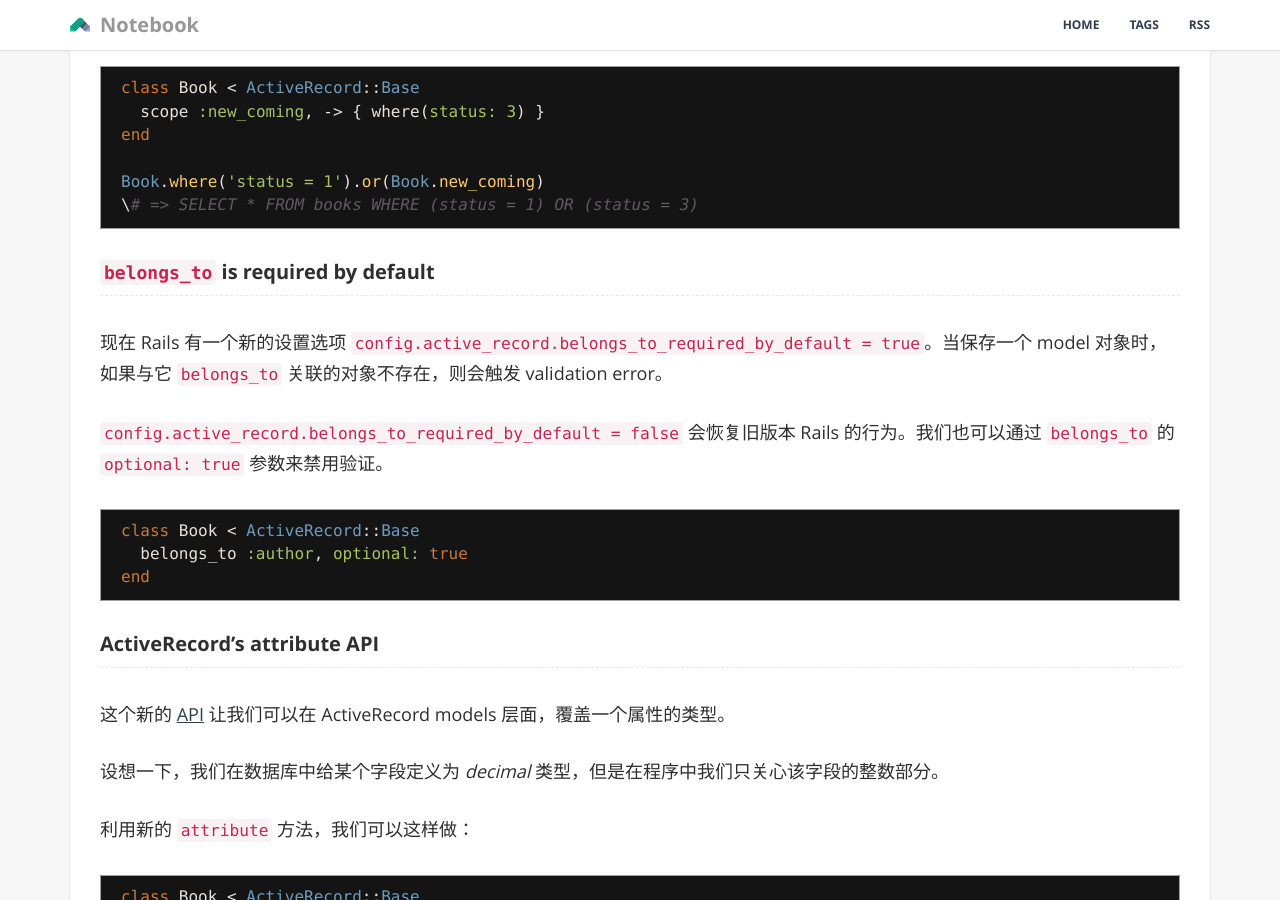
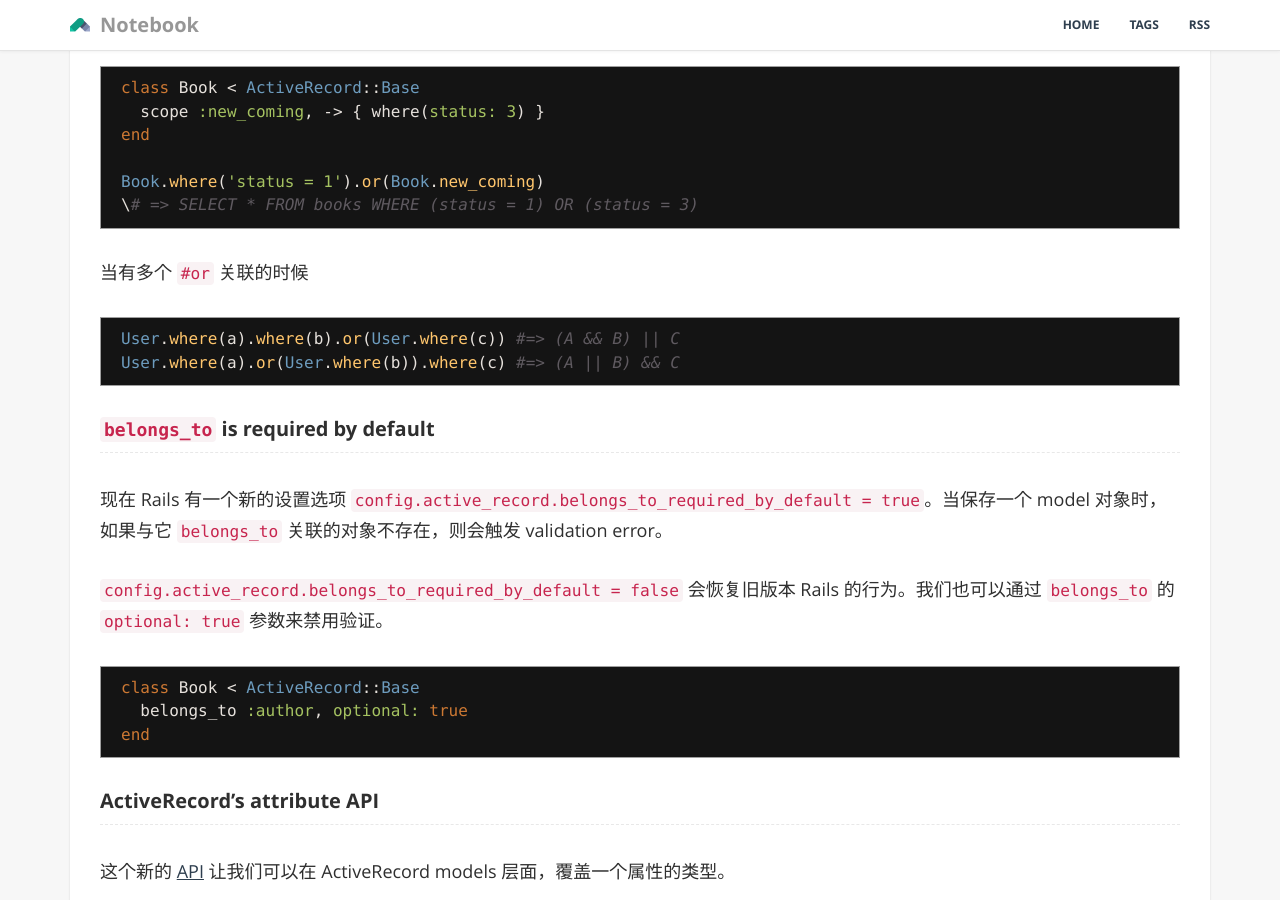
Before and after one commit to GiaoGiaoCat/GiaoGiaoCat.github.io, a Jekyll site: the page built from _posts/201510/2015-10-04-rails-5.md, in a window 1280 px wide and 900 px high, scrolled down 2445 px. Built offline with Jekyll 4.4.1, drawn with Linux system fonts in a browser that asks for light colours; Markdown is read by kramdown in place of the engine named in the settings.

Commit message:
一点修补

````diff
--- a/_posts/201510/2015-10-04-rails-5.md
+++ b/_posts/201510/2015-10-04-rails-5.md
@@ -84,6 +84,13 @@ end
 
 Book.where('status = 1').or(Book.new_coming)
 \# => SELECT * FROM books WHERE (status = 1) OR (status = 3)
+```
+
+当有多个 `#or` 关联的时候
+
+```ruby
+User.where(a).where(b).or(User.where(c)) #=> (A && B) || C
+User.where(a).or(User.where(b)).where(c) #=> (A || B) && C
 ```
 
 ### `belongs_to` is required by default
````
